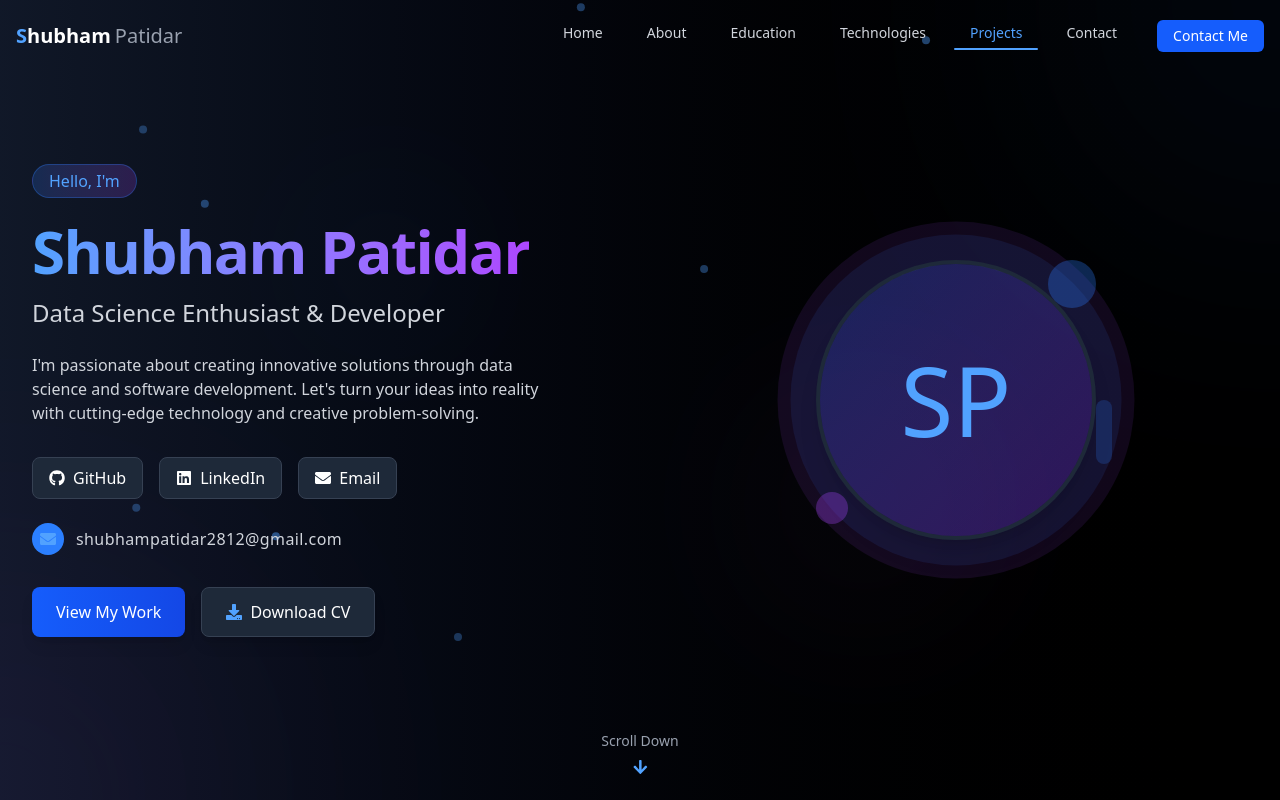
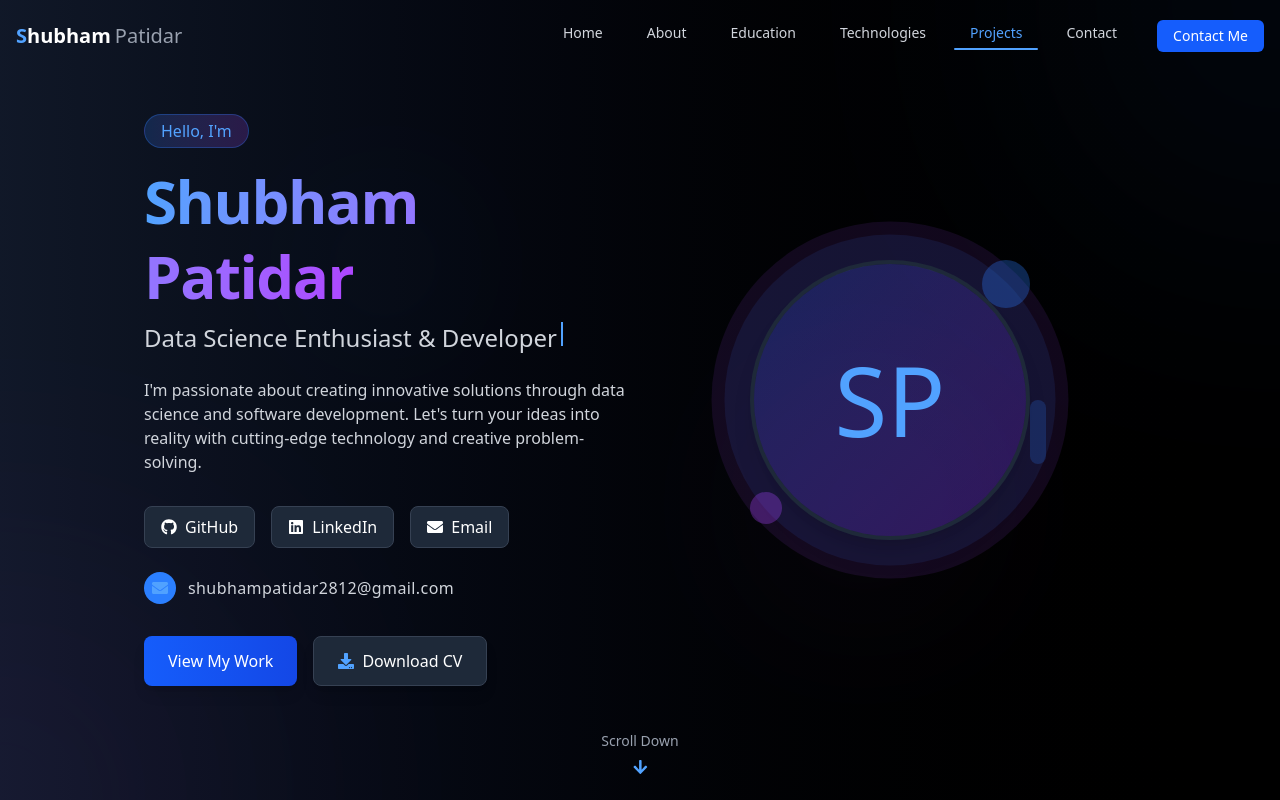
Before and after one commit to Tanish6738/Portfolio_Project, a React (Vite) app: page / in a window 1280 px wide. Shown: the top 800 px of the page. Built offline with nearby package versions, Linux system fonts and the light colour scheme.

Commit message:
improvement

```diff
--- a/index.html
+++ b/index.html
@@ -6,7 +6,7 @@
     <title>Portfolio | Shubham Patidar</title>
     <meta name="description" content="Portfolio of Shubham Patidar - Data Science Enthusiast & Developer">
   </head>
-  <body class="bg-black">
+  <body class="bg-gradient-to-b from-gray-900 to-black">
     <div id="root"></div>
     <script type="module" src="/src/main.tsx"></script>
   </body>
--- a/src/Sections/Hero.tsx
+++ b/src/Sections/Hero.tsx
@@ -1,5 +1,6 @@
 import { motion } from 'framer-motion';
 import { FaGithub, FaLinkedin, FaEnvelope, FaArrowDown, FaDownload } from 'react-icons/fa';
+import { useState, useEffect } from 'react';
 
 const Hero = () => {
   const containerVariants = {
@@ -94,51 +95,41 @@ const Hero = () => {
     tap: { scale: 0.95 }
   };
 
-  const typewriterVariants = {
-    hidden: { width: "0%" },
-    visible: {
-      width: "100%",
+  const cursorVariants = {
+    blinking: {
+      opacity: [0, 0, 1, 1],
       transition: {
-        duration: 2.5,
-        delay: 1,
-        ease: "easeInOut"
+        duration: 1,
+        repeat: Infinity,
+        repeatType: "loop",
+        ease: "linear",
       }
     }
   };
 
+  const [text, setText] = useState("");
+  const [index, setIndex] = useState(0);
+  const fullText = "Data Science Enthusiast & Developer";
+
+  useEffect(() => {
+    if (index < fullText.length) {
+      const timeout = setTimeout(() => {
+        setText(prevText => prevText + fullText[index]);
+        setIndex(prevIndex => prevIndex + 1);
+      }, 100);
+
+      return () => clearTimeout(timeout);
+    }
+  }, [index, fullText]);
+
   return (
     <div className="relative min-h-screen w-full bg-gradient-to-r from-gray-900 to-black text-white overflow-hidden">
-      {/* Background decorative elements */}
       <div className="absolute top-0 right-0 w-96 h-96 bg-blue-500 rounded-full filter blur-[150px] opacity-10 transform translate-x-1/2 -translate-y-1/2"></div>
       <div className="absolute bottom-0 left-0 w-96 h-96 bg-purple-500 rounded-full filter blur-[150px] opacity-10 transform -translate-x-1/2 translate-y-1/2"></div>
       <div className="absolute top-1/4 left-1/4 w-32 h-32 bg-blue-400 rounded-full filter blur-[80px] opacity-5"></div>
       <div className="absolute bottom-1/4 right-1/4 w-48 h-48 bg-purple-400 rounded-full filter blur-[100px] opacity-5"></div>
 
-      {/* Animated particles */}
-      <div className="absolute inset-0 overflow-hidden pointer-events-none">
-        {[...Array(8)].map((_, i) => (
-          <motion.div
-            key={i}
-            className="absolute w-2 h-2 rounded-full bg-blue-400"
-            style={{
-              top: `${Math.random() * 100}%`,
-              left: `${Math.random() * 100}%`,
-              opacity: 0.3 + Math.random() * 0.4
-            }}
-            animate={{
-              y: [0, -30, 0],
-              x: [0, Math.random() * 20 - 10, 0],
-              opacity: [0.3, 0.6, 0.3]
-            }}
-            transition={{
-              duration: 3 + Math.random() * 5,
-              repeat: Infinity,
-              ease: "easeInOut",
-              delay: Math.random() * 2
-            }}
-          />
-        ))}
-      </div>
+      {/* Removing the animated background dots section */}
 
       <motion.div
         id="hero"
@@ -147,14 +138,13 @@ const Hero = () => {
         animate="visible"
         variants={containerVariants}
       >
-        <div className="container mx-auto">
-          <div className="flex flex-col lg:flex-row items-center justify-between gap-8 lg:gap-12">
-            {/* Content Side */}
+        <div className="container mx-auto px-28">
+          <div className="mx-auto flex flex-col lg:flex-row items-center justify-between gap-8 lg:gap-2">
             <motion.div
               className="w-full lg:w-1/2 space-y-5 sm:space-y-6 text-center lg:text-left order-2 lg:order-1"
               variants={containerVariants}
             >
-              <div className="max-w-xl mx-auto lg:mx-0">
+              <div className="max-w-xl mx-auto lg:mx-0 ">
                 <motion.div
                   className="inline-block px-4 py-1 rounded-full bg-gradient-to-r from-blue-500/20 to-purple-500/20 border border-blue-500/30 mb-4"
                   variants={itemVariants}
@@ -175,12 +165,14 @@ const Hero = () => {
                   className="overflow-hidden h-8 sm:h-10 mb-4"
                   variants={itemVariants}
                 >
-                  <motion.div
-                    className="text-xl sm:text-2xl text-gray-300 font-medium"
-                    variants={typewriterVariants}
-                  >
-                    Data Science Enthusiast & Developer
-                  </motion.div>
+                  <div className="text-xl sm:text-2xl text-gray-300 font-medium flex">
+                    <span>{text}</span>
+                    <motion.span
+                      variants={cursorVariants}
+                      animate="blinking"
+                      className="inline-block w-[2px] h-[1em] bg-blue-400 ml-1"
+                    />
+                  </div>
                 </motion.div>
 
                 <motion.p
@@ -254,13 +246,11 @@ const Hero = () => {
               </div>
             </motion.div>
 
-            {/* Image Side */}
             <motion.div
               className="w-full lg:w-1/2 flex justify-center order-1 lg:order-2 mb-8 lg:mb-0"
               variants={containerVariants}
             >
               <div className="relative">
-                {/* Animated background circles */}
                 <motion.div
                   className="absolute top-1/2 left-1/2 w-[280px] h-[280px] sm:w-[320px] sm:h-[320px] rounded-full bg-blue-500/10"
                   style={{ translateX: "-50%", translateY: "-50%" }}
@@ -288,7 +278,6 @@ const Hero = () => {
                   }}
                 />
 
-                {/* Main profile circle */}
                 <motion.div
                   className="relative w-[250px] h-[250px] sm:w-[280px] sm:h-[280px] rounded-full overflow-hidden border-4 border-gray-800 shadow-xl"
                   variants={imageVariants}
@@ -297,7 +286,6 @@ const Hero = () => {
                   <div className="absolute inset-0 flex items-center justify-center text-8xl text-blue-400">SP</div>
                 </motion.div>
 
-                {/* Decorative elements */}
                 <motion.div
                   className="absolute top-0 right-0 w-12 h-12 rounded-full bg-blue-500/30"
                   initial={{ scale: 0, opacity: 0 }}
@@ -322,7 +310,6 @@ const Hero = () => {
         </div>
       </motion.div>
 
-      {/* Scroll down indicator */}
       <motion.div
         className="absolute bottom-8 left-1/2 transform -translate-x-1/2 flex flex-col items-center text-blue-400"
         initial="initial"
```
